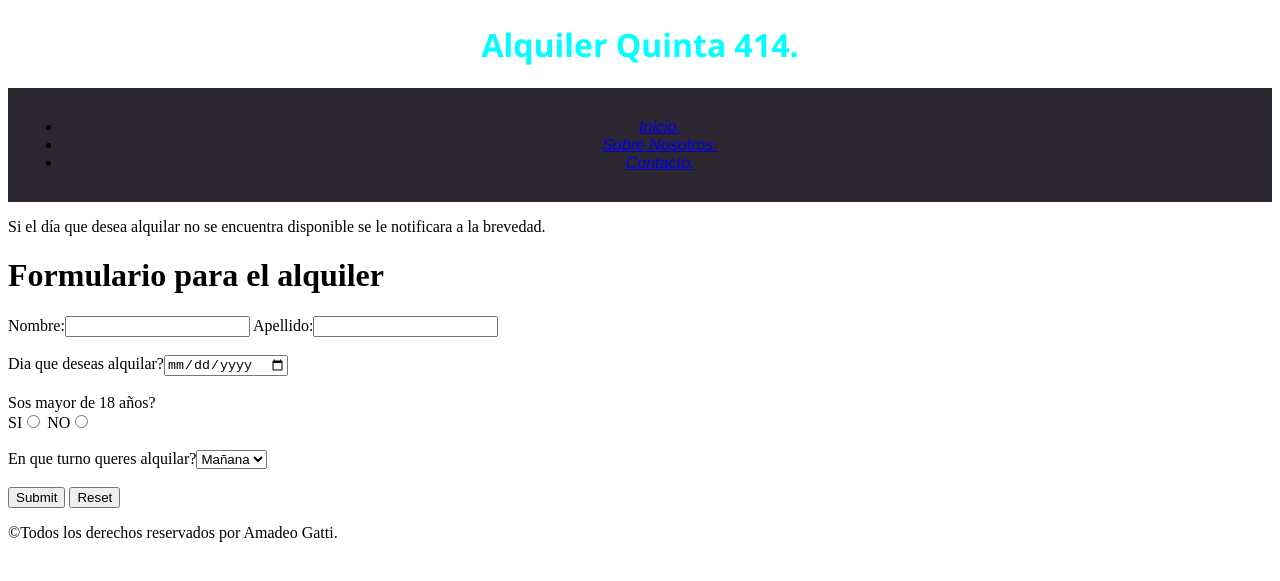
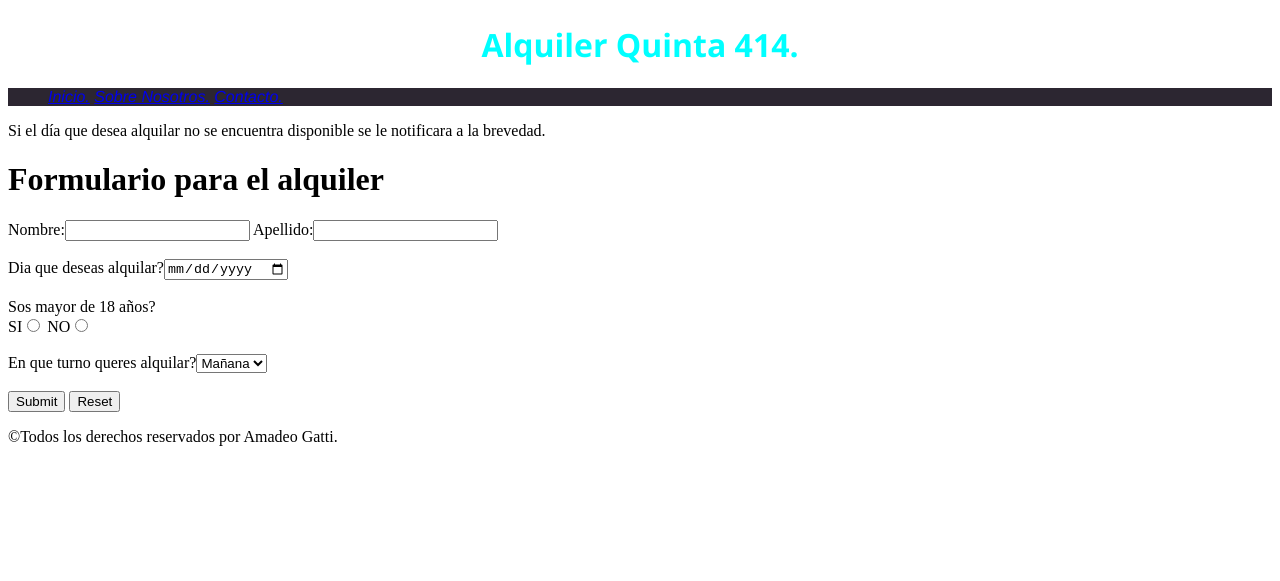
Before and after one commit to Amadeogatti/EjercitacionClase4.github.gio, a plain HTML site: page Index.html in a window 1280 px wide. Shown: the part 81-662 px from the top of the page. Drawn offline with Linux system fonts and the light colour scheme.

Commit message:
final clase 4

```diff
--- a/Index.html
+++ b/Index.html
@@ -15,9 +15,9 @@
         <h1 style="color: aqua;" style="border: 5cm;">Alquiler Quinta 414.</h1>
         <Nav>
             <ul>
-                <li><a href="Index.html">Inicio.</a></li>
-                <li><a href="SobreNosotros.html">Sobre Nosotros.</a></li>
-                <li><a href="Contacto.html">Contacto.</a></li>
+                <a href="Index.html">Inicio.</a></li>
+                <a href="SobreNosotros.html">Sobre Nosotros.</a></li>
+               <a href="Contacto.html">Contacto.</a></li>
             </ul>
         </Nav>
     </header>
--- a/style.css
+++ b/style.css
@@ -2,9 +2,10 @@ nav{
     background-color: rgb(44, 38, 49);
     font-family: 'Franklin Gothic Medium', 'Arial Narrow', Arial, sans-serif;
    font-style: italic;
-   text-align: center;
+   text-align: left;
    text-decoration: none;
-   padding: 14px;
+   padding: 0,5px;
+
 
 }
 header{
```
